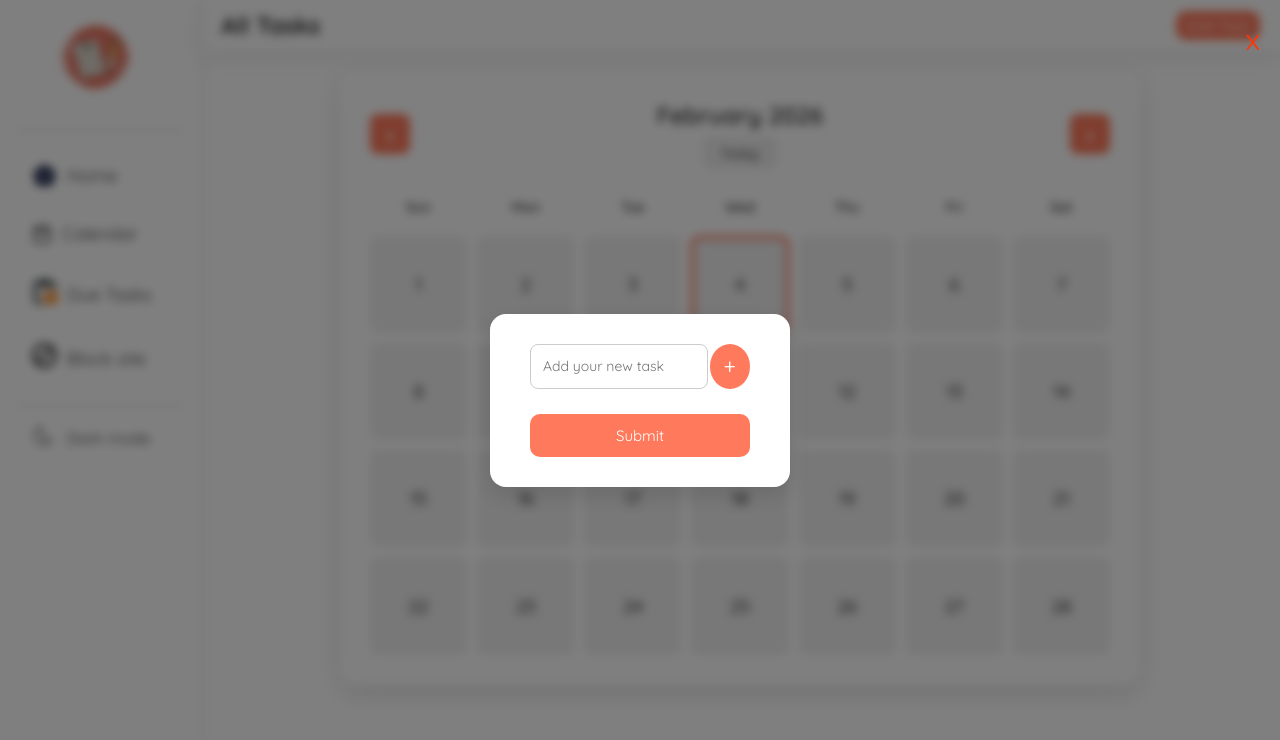
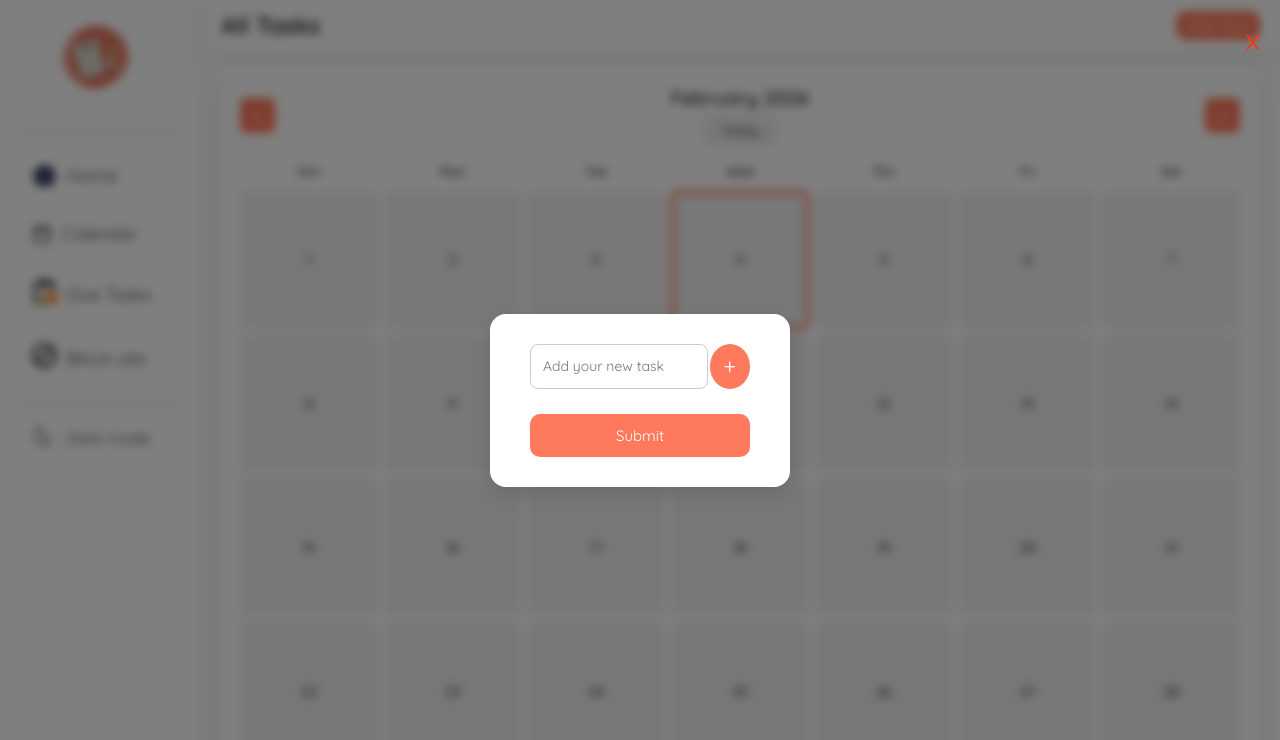
Before and after one commit to LazyBrain-spiral/react-todo, a React (Vite) app: page /calendar in a window 1280 px wide. Shown: the top 740 px of the page. Built offline with nearby package versions, Linux system fonts and the light colour scheme.

Commit message:
add scroll bar

```diff
--- a/src/Calendar.css
+++ b/src/Calendar.css
@@ -1,25 +1,27 @@
 .calendar-container {
     background: white;
-    padding: 30px;
-    border-radius: 16px;
+    padding: 20px;
+    border-radius: 12px;
     box-shadow: 0px 8px 25px rgba(0, 0, 0, 0.12);
-    max-width: 800px;
-    margin: 20px auto;
+    max-width: 100%;
+    margin: 15px 20px;
+    max-height: calc(100vh - 100px);
+    overflow: auto;
 }
 
 .calendar-header {
     display: flex;
     align-items: center;
     justify-content: space-between;
-    margin-bottom: 20px;
-    gap: 20px;
+    margin-bottom: 12px;
+    gap: 15px;
 }
 
 .calendar-header .month-title {
     display: flex;
     flex-direction: column;
     align-items: center;
-    gap: 8px;
+    gap: 5px;
     flex: 1;
 }
 
@@ -27,16 +29,17 @@
     color: #333;
     font-weight: 600;
     margin: 0;
+    font-size: 20px;
 }
 
 .month-nav-btn {
     background: #ff7a5c;
     color: white;
     border: none;
-    border-radius: 8px;
-    width: 40px;
-    height: 40px;
-    font-size: 24px;
+    border-radius: 6px;
+    width: 35px;
+    height: 35px;
+    font-size: 20px;
     cursor: pointer;
     display: flex;
     align-items: center;
@@ -68,22 +71,22 @@
 .calendar-weekdays {
     display: grid;
     grid-template-columns: repeat(7, 1fr);
-    gap: 10px;
-    margin-bottom: 10px;
+    gap: 6px;
+    margin-bottom: 6px;
     font-weight: 600;
     color: #666;
     text-align: center;
 }
 
 .calendar-weekdays div {
-    padding: 10px;
-    font-size: 14px;
+    padding: 6px;
+    font-size: 13px;
 }
 
 .calendar-grid {
     display: grid;
     grid-template-columns: repeat(7, 1fr);
-    gap: 10px;
+    gap: 6px;
 }
 
 .calendar-day {
@@ -92,11 +95,11 @@
     flex-direction: column;
     align-items: center;
     justify-content: center;
-    border-radius: 8px;
+    border-radius: 6px;
     position: relative;
     cursor: pointer;
     border: 2px solid transparent;
-    min-height: 70px;
+    min-height: 50px;
 }
 
 .calendar-day:not(.empty):hover {
@@ -114,24 +117,24 @@
 }
 
 .day-number {
-    font-size: 18px;
+    font-size: 15px;
     font-weight: 500;
     color: #333;
 }
 
 .streak-count {
     position: absolute;
-    top: 5px;
-    right: 5px;
+    top: 3px;
+    right: 3px;
     background-color: rgba(255, 95, 60, 0.9);
     color: white;
     border-radius: 50%;
-    width: 20px;
-    height: 20px;
+    width: 18px;
+    height: 18px;
     display: flex;
     align-items: center;
     justify-content: center;
-    font-size: 11px;
+    font-size: 10px;
     font-weight: 700;
 }
 
@@ -139,21 +142,21 @@
     display: flex;
     align-items: center;
     justify-content: center;
-    gap: 10px;
-    margin-top: 25px;
-    font-size: 13px;
+    gap: 8px;
+    margin-top: 15px;
+    font-size: 12px;
     color: #666;
 }
 
 .legend-boxes {
     display: flex;
-    gap: 5px;
+    gap: 4px;
 }
 
 .legend-boxes div {
-    width: 18px;
-    height: 18px;
-    border-radius: 4px;
+    width: 16px;
+    height: 16px;
+    border-radius: 3px;
     cursor: pointer;
     border: 1px solid #ddd;
 }
```
